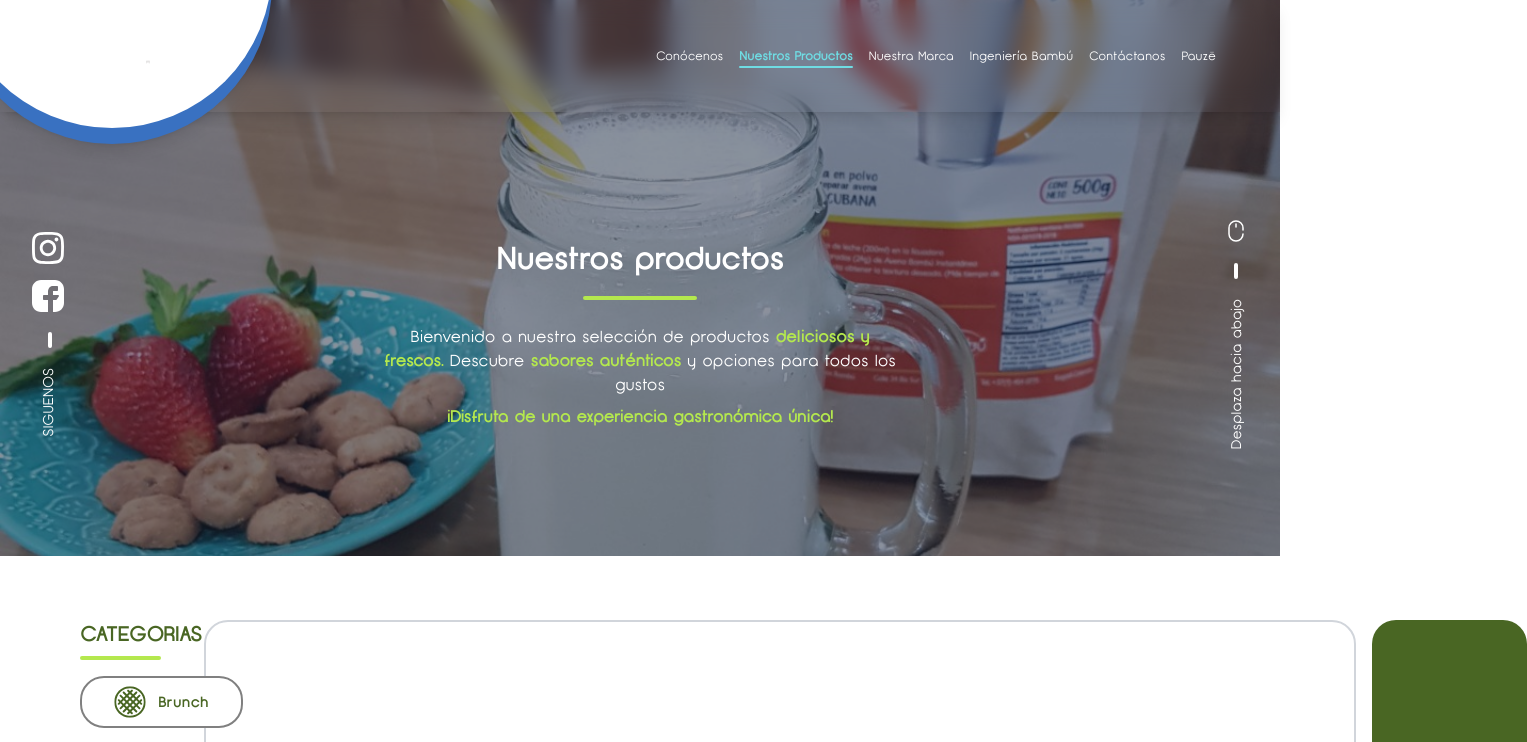
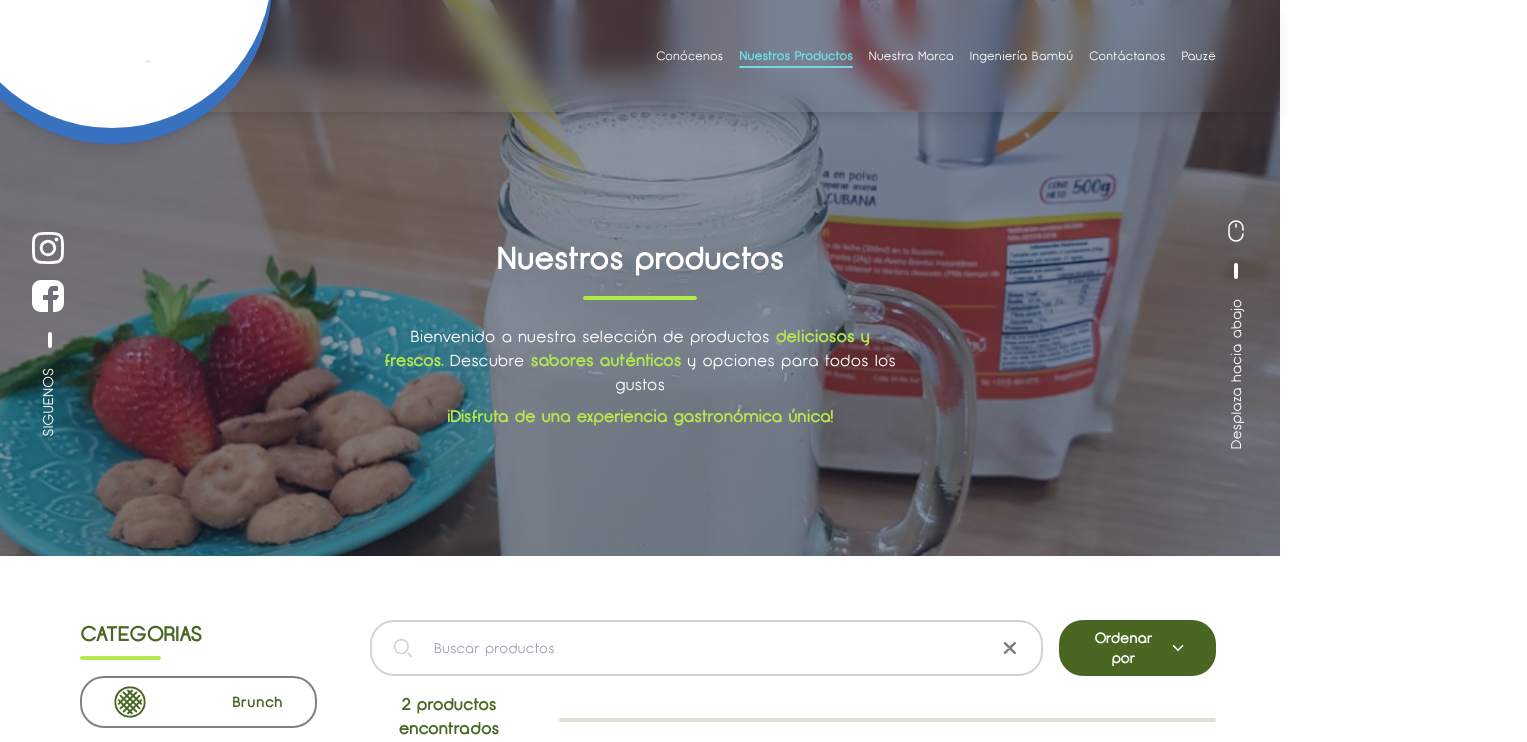
Before and after one commit to ObedCabanzo/alimentos-bambu-frontend, a Next.js app in the folder bambu-app/: page /productos/bebidas in a window 1280 px wide. Shown: the top 742 px of the page, 1527 px wide, since content can reach past the window. Built offline with nearby package versions, Linux system fonts and the light colour scheme.

Commit message:
icon-bugs fixed in Search bar from products page

```diff
--- a/bambu-app/src/app/productos/[categorie]/searchBar-section.tsx
+++ b/bambu-app/src/app/productos/[categorie]/searchBar-section.tsx
@@ -21,10 +21,10 @@ export const SearchBar = () => {
   return (
 
     <div className="flex items-center justify-between w-full border-gray-300 border-solid border-2 rounded-3xl px-4 py-2 gap-4" id="search">
-      <div className="flex h-full w-full justify-start gap-4">
+      <div className="flex h-full w-full justify-start items-center gap-4">
         <IconComponent
           iconName="icon_search"
-          className="h-full w-auto text-gray-300 "
+          className="h-6 sm:h-8 w-auto text-gray-300 "
           onClick={handleSearchChange}
         />
         <input
@@ -40,7 +40,7 @@ export const SearchBar = () => {
       </div>
       <IconComponent
         iconName="icon_close"
-        className="h-full w-auto "
+        className="h-6 sm:h-8 w-auto "
         style={{
           opacity: state.searchQuery.trim().length !== 0 ? 1 : 0.5,
           color: "black",
```
